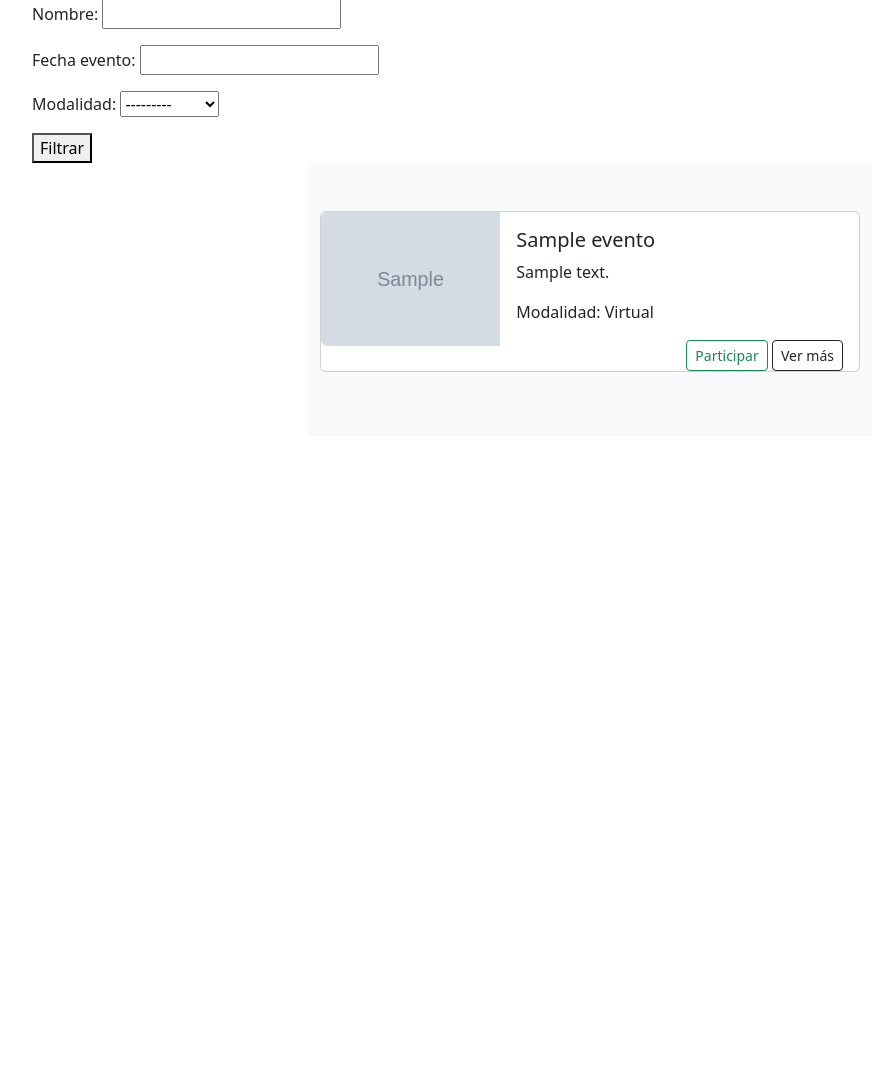
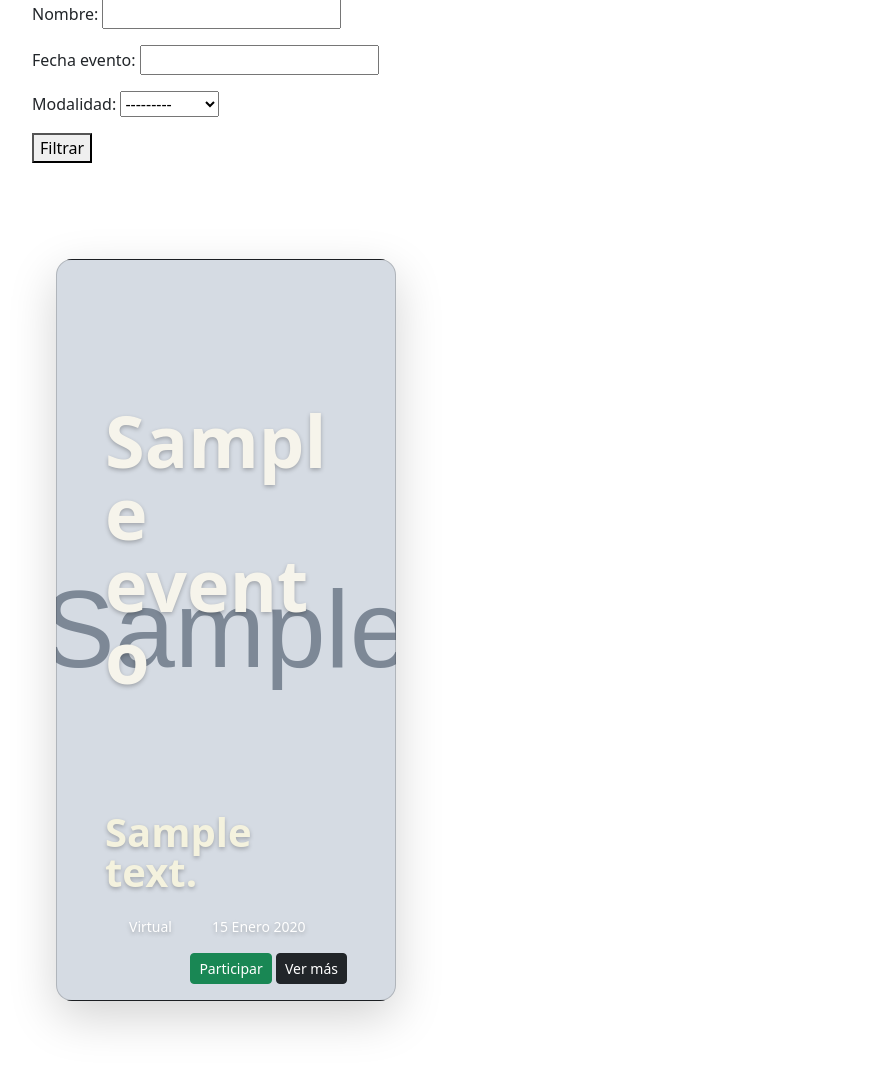
Before and after one commit to Foramay/Fundacion_Pueblo, a Django app: page /eventos/listar/ in a window 1280 px wide. Shown: the part 146-1215 px from the top of the page, without its empty margins (50-941 px from the left). Run offline with Django 4.2, Linux system fonts and the light colour scheme; tables that the repository leaves empty hold one stand-in row (values such as "Sample post"); grey boxes marked "Sample" are stand-in pictures.

Commit message:
Cambiando el diseño de las cartas al renderizar un evento

```diff
--- /dev/null
+++ b/src/static/css/features.css
@@ -0,0 +1,26 @@
+.feature-icon {
+  width: 4rem;
+  height: 4rem;
+  border-radius: .75rem;
+}
+
+.icon-square {
+  width: 3rem;
+  height: 3rem;
+  border-radius: .75rem;
+}
+
+.text-shadow-1 { text-shadow: 0 .125rem .25rem rgba(0, 0, 0, .25); }
+.text-shadow-2 { text-shadow: 0 .25rem .5rem rgba(0, 0, 0, .25); }
+.text-shadow-3 { text-shadow: 0 .5rem 1.5rem rgba(0, 0, 0, .25); }
+
+.card-cover {
+  background-repeat: no-repeat;
+  background-position: center center;
+  background-size: cover;
+}
+
+.feature-icon-small {
+  width: 3rem;
+  height: 3rem;
+}
--- a/src/templates/base/base.html
+++ b/src/templates/base/base.html
@@ -13,6 +13,8 @@
     <link rel="stylesheet" href="{% static 'css/headers.css' %}">
     <link rel="stylesheet" href="{% static 'css/login.css' %}">
     <link rel="stylesheet" href="{% static 'css/offcanvas-navbar.css' %}">
+    <link rel="stylesheet" href="{% static 'css/features.css' %}">
+    <link rel="stylesheet" href="{% static 'css/main.css' %}">
     <style>
       .bd-placeholder-img {
         font-size: 1.125rem;
--- a/src/templates/eventos/listar_eventos.html
+++ b/src/templates/eventos/listar_eventos.html
@@ -52,51 +52,55 @@
             </div>
 
         {% else %}
+            <main>
+                <h1 class="visually-hidden">Features examples</h1>
+                <div class="b-example-divider"></div>
+                <div class="container px-4 py-5" id="custom-cards">
+                <div class="row row-cols-lg-3 align-items-stretch g-4 py-5">
                 {% for e in eventos  %}
-                <main style="display: flex; align-items: center; justify-content: center;">
-                    <div class="album py-5 bg-body-tertiary">
-                    <div class="container">
-                        <div class="card mb-3" style="max-width: 540px;">
-                            <div class="row g-0">
-                              <div class="col-md-4">
+                    <div class="col">
                         {% if e.imagen %}
-                                    <img src="{{e.imagen.url}}" class="img-fluid rounded-start" alt="...">
-                                {% else %}
-                                    <img src="{% static 'img/defaults/default_image.jpg' %}" class="img-fluid rounded-start" alt="...">
+                            <div class="card card-cover h-100 overflow-hidden text-bg-dark rounded-4 shadow-lg" style="background-image: url('{{e.imagen.url}}');">
                         {% endif %}
-                              </div>
-                              <div class="col-md-8">
-                                <div class="card-body">
-                                  <h5 class="card-title">{{e.nombre}}</h5>
-                                  <p class="card-text">{{e.descripcion_corta}}</p>
-                                  <p class="card-text">Modalidad: {{ e.get_modalidad_display }}</p>
+                        <div class="d-flex flex-column h-100 p-5 pb-3 text-shadow-1">
+                          <h3 class="pt-5 mt-5 mb-4 display-2 lh-1 fw-bold" style="color: #F6F4EB;">{{e.nombre}}</h3>
+                          <h3 class="pt-5 mt-5 mb-4 display-6 lh-1 fw-bold" style="color: #F4F2DE;">{{e.descripcion_corta}}</h3>
+                          <ul class="d-flex list-unstyled mt-auto">
 
+                            <li class="d-flex align-items-center me-3">
+                              <svg class="bi me-2" width="1em" height="1em"><use xlink:href="#geo-fill"/></svg>
+                              <small>{{ e.get_modalidad_display }}</small>
+                            </li>
+                            <li class="d-flex align-items-center">
+                              <svg class="bi me-2" width="1em" height="1em"><use xlink:href="#calendar3"/></svg>
+                              <small>{{e.fecha_evento}}</small>
+                            </li>
+                          </ul>
+                          <!---->
                             <form action="{% url 'eventos:participar' %}" method="POST"> {% csrf_token %}
                                 <div class="float-end">
                                     <input type="hidden" name="evento_id" value="{{ e.id }}">
-                                        <button type="submit" class="btn btn-sm btn-outline-success">Participar</button>
+                                    <button type="submit" class="btn btn-sm btn-success">Participar</button>
                                     <a href="{% url 'eventos:ver_mas' e.id %}">
-                                            <button type="button" class="btn btn-sm btn-outline-dark">Ver más</button>
+                                        <button type="button" class="btn btn-sm btn-dark">Ver más</button>
                                     </a>
                                 </div>
                             </form>
                             {% if user.is_staff %}
                                 <a href="{% url 'eventos:actualizar' e.id %}">
-                                    <button type="button" class="btn btn-sm btn-outline-warning">Editar</button>
+                                    <button type="button" class="btn btn-sm btn-warning">Editar</button>
                                 </a>
                                 <a href="{% url 'eventos:eliminar' e.id %}">
-                                    <button type="button" class="btn btn-sm btn-outline-danger">Eliminar</button>
+                                    <button type="button" class="btn btn-sm btn-danger">Eliminar</button>
                                 </a>
                             {% endif %}
                         </div>
                       </div>
                     </div>
+                    {% endfor %}
                   </div>
                 </div>
-                    </div>
-
             </main>
-            {% endfor %}
 
 
 
```
Lines whose indentation alone changed are shown as unchanged.
